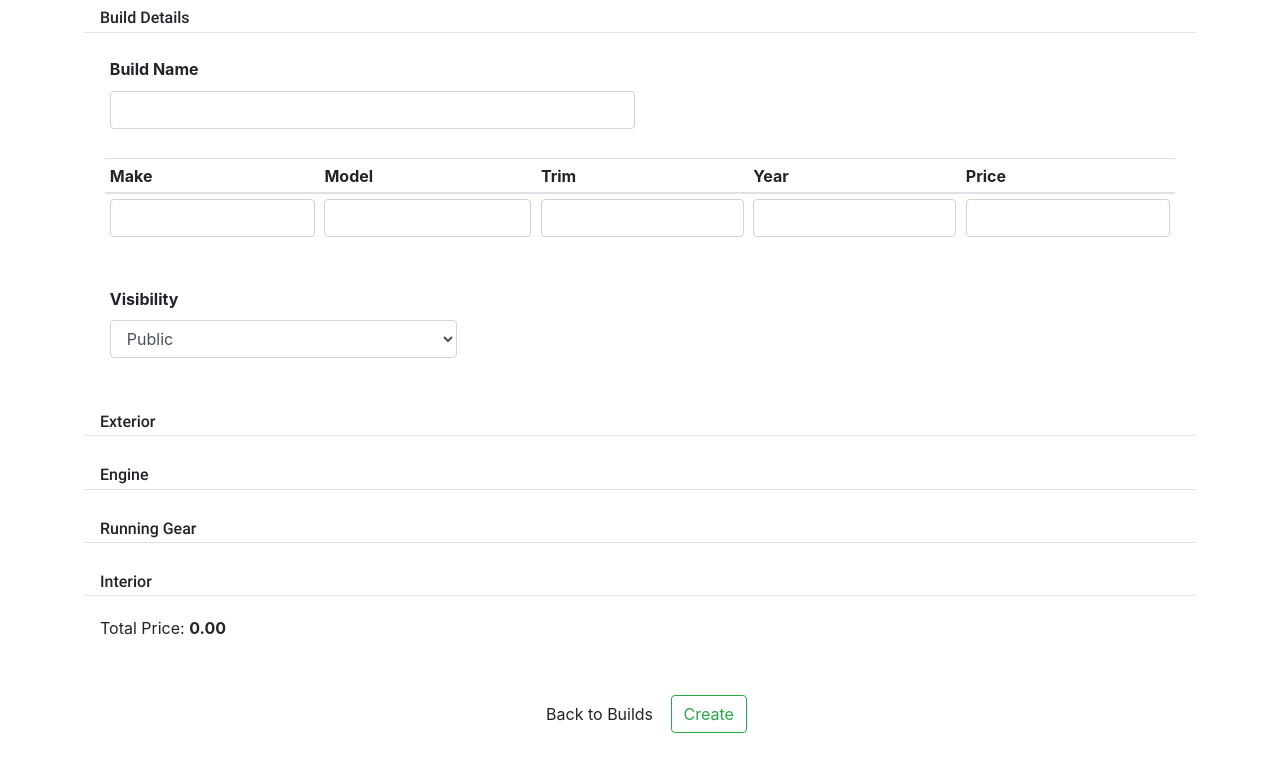
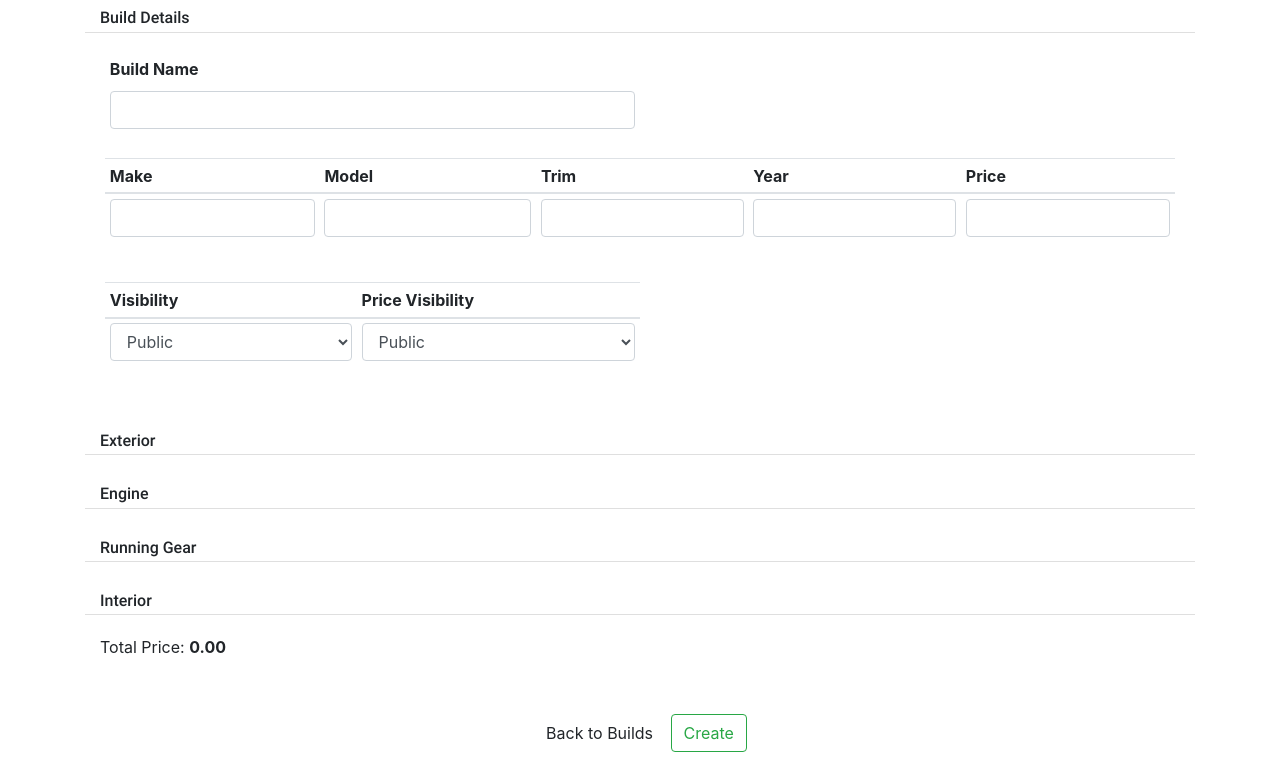
Before and after one commit to msped/autoskunkworks, a Django app: a page that uses builds/templates/create.html in a window 1280 px wide, after a click on "Build Details". Shown: the part 197-979 px from the top of the page. Run offline with Django 3.2, Linux system fonts and the light colour scheme; the visitor is signed in with stand-in values (Sample User, id 1); data that the repository does not hold is empty; some libraries are stand-ins or nearby versions.

Commit message:
Added price visibilty option

```diff
--- a/builds/templates/create.html
+++ b/builds/templates/create.html
@@ -83,16 +83,23 @@ Create a new build
                     </tbody>
                 </table>
                 <br>
-                <table class="table-sm col-md-4">
+                <table class="table table-sm col-md-6 col-12">
                     <thead>
                         <tr>
                             <th>Visibility</th>
+                            <th>Price Visibility</th>
                         </tr>
                     </thead>
                     <tbody>
                         <tr>
                             <td>
                                 <select name="visibility" class="form-control" id="visibility">
+                                    <option value="Public" selected>Public</option>
+                                    <option value="Private">Private</option>
+                                </select>
+                            </td>
+                            <td>
+                                <select name="price-visibility" id="price-visibility" class="form-control">
                                     <option value="Public" selected>Public</option>
                                     <option value="Private">Private</option>
                                 </select>
```
